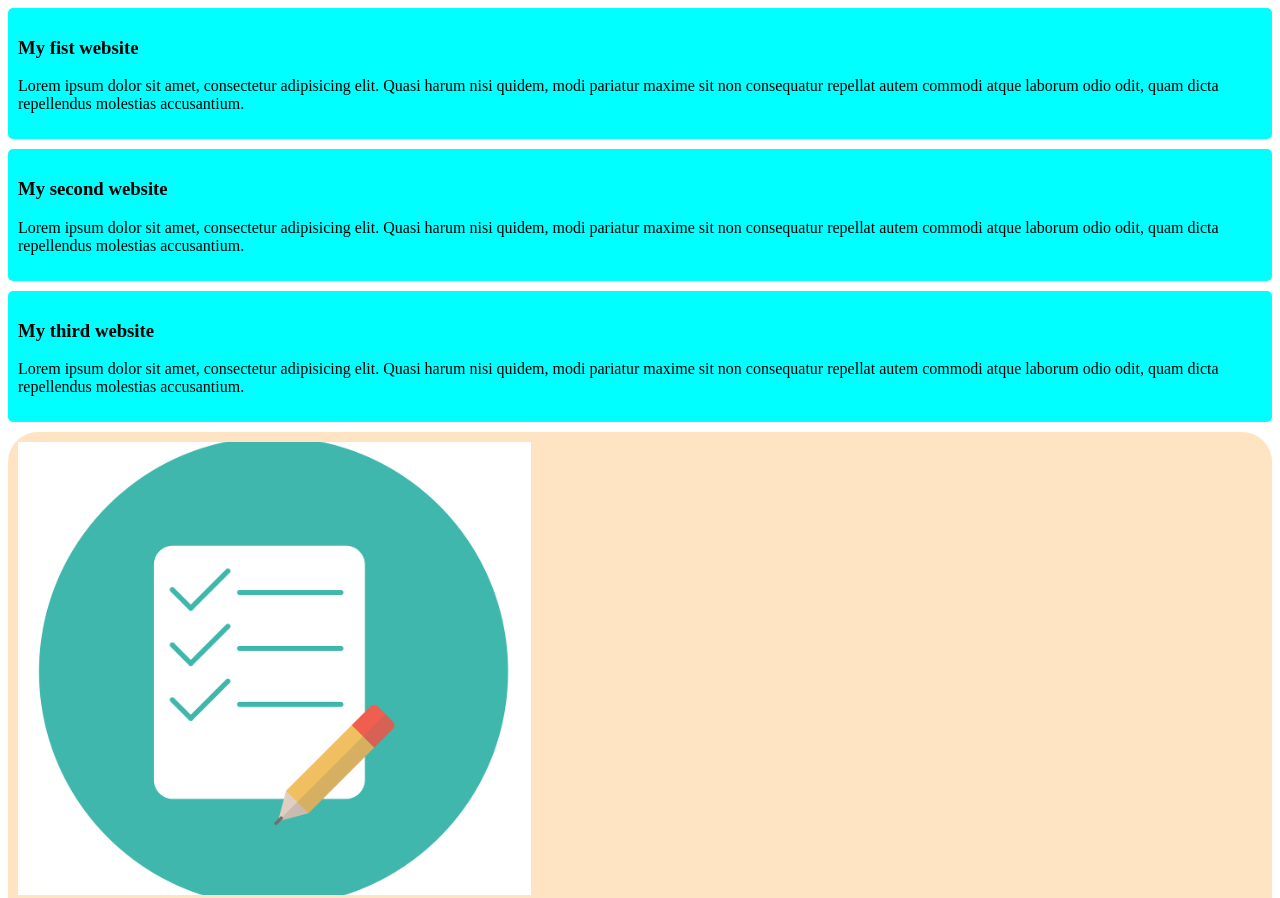
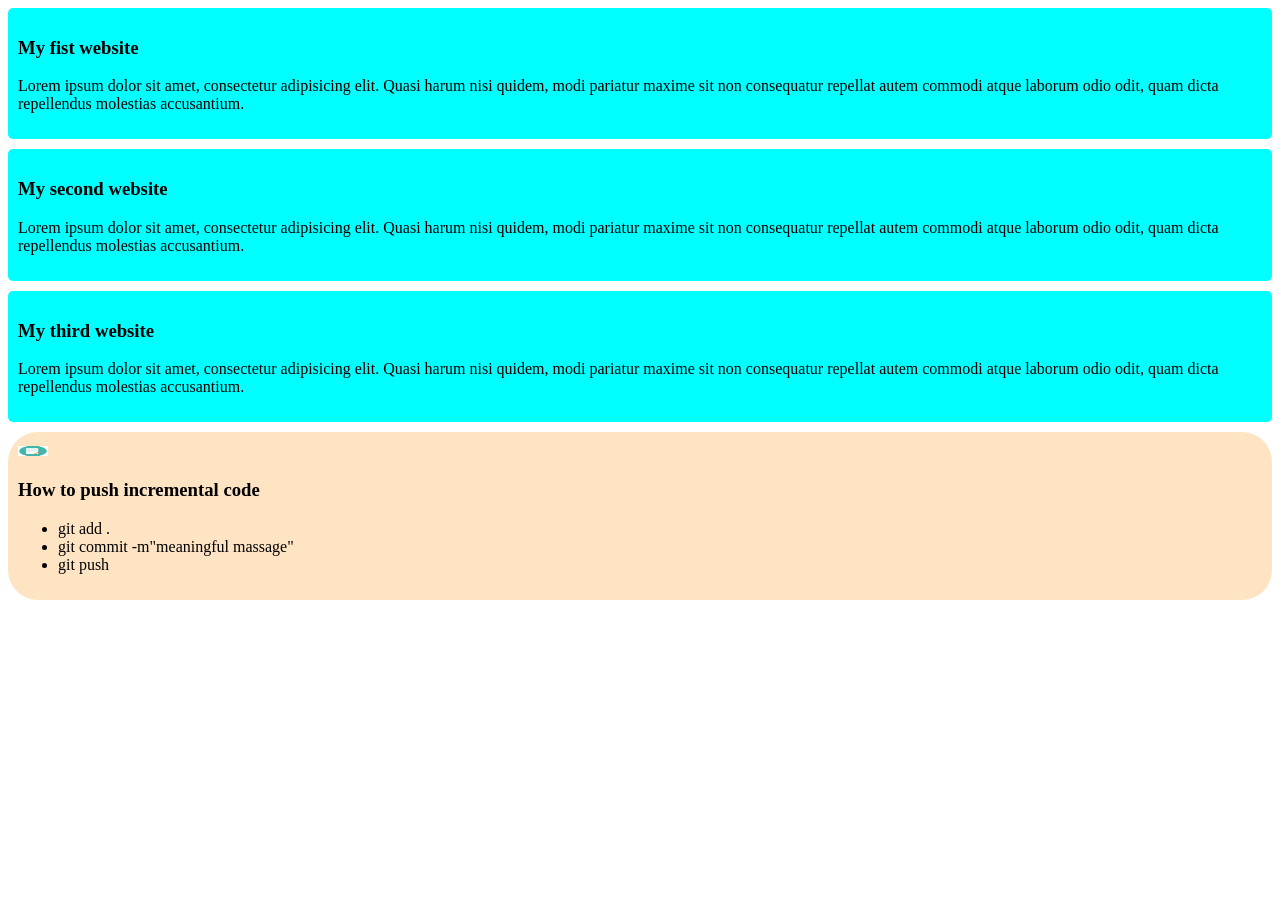
Before and after one commit to ShakilAhmedShihab/my-simple-website, a plain HTML site: page index.html in a window 1280 px wide. Shown: the top 898 px of the page. After the commit the page ends 800 px from the top, so only its background shows below. Drawn offline with Linux system fonts and the light colour scheme.

Commit message:
pic size small

```diff
--- a/index.html
+++ b/index.html
@@ -19,8 +19,8 @@
         <h3>My third website</h3>
         <p>Lorem ipsum dolor sit amet, consectetur adipisicing elit. Quasi harum nisi quidem, modi pariatur maxime sit non consequatur repellat autem commodi atque laborum odio odit, quam dicta repellendus molestias accusantium.</p>
     </div>
-    <div class="div">
-        <img src="Images/HomeWorkLogo.png" alt="">
+    <div class="div3">
+        <img  src="Images/HomeWorkLogo.png" alt="">
         <h3>How to push incremental code</h3>
         <ul>
             <li>git add .</li>
--- a/styles/blog.css
+++ b/styles/blog.css
@@ -4,7 +4,7 @@ div{
     margin-bottom: 10px;
     border-radius: 5px;
 }
-.div{
+.div3{
 
     background-color: bisque;
     padding: 10px;
@@ -12,3 +12,9 @@ div{
 
 
 }
+img{
+    height: 10px;
+    width: 30px;
+    text-align: center;
+
+}
```
